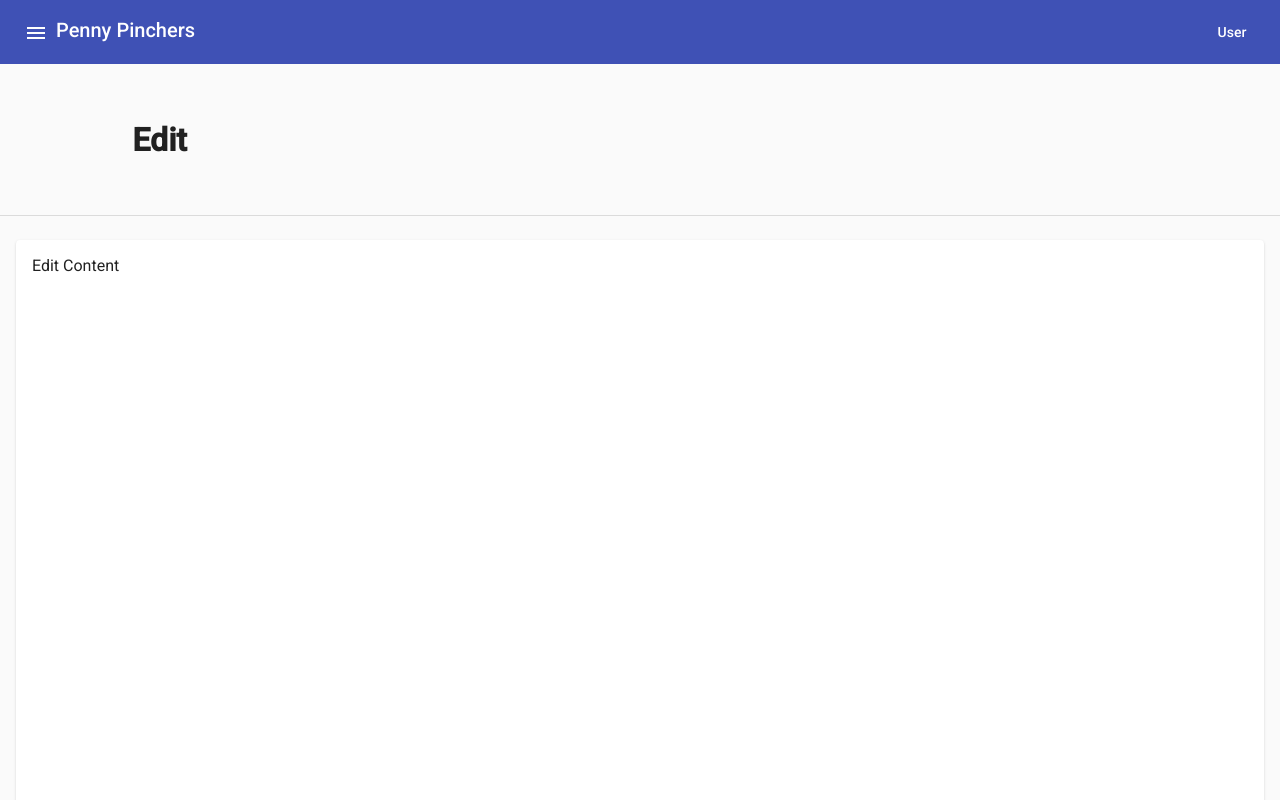
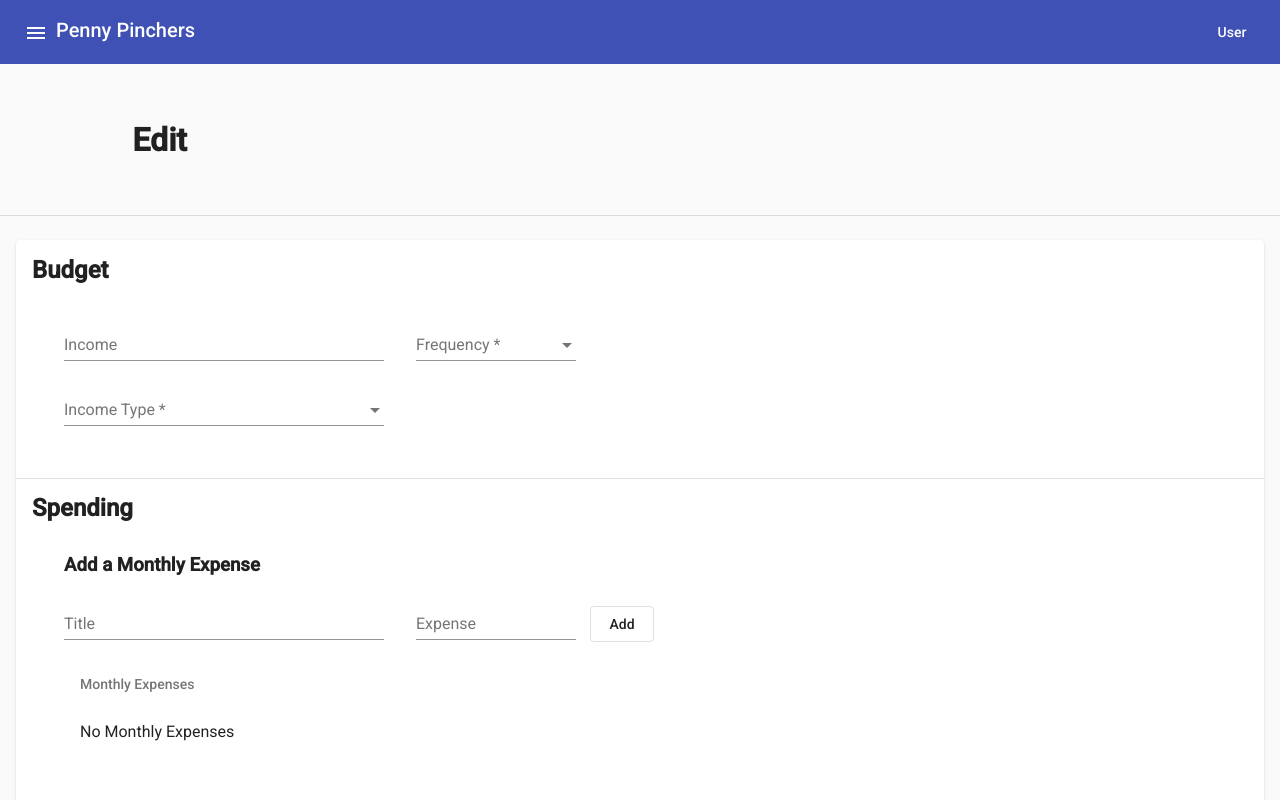
Before and after one commit to anngo14/PennyPinchers, an Angular app: page /edit in a window 1280 px wide. Built offline with nearby package versions, Linux system fonts and the light colour scheme.

Commit message:
added edit information content

```diff
--- a/src/app/app.module.ts
+++ b/src/app/app.module.ts
@@ -17,6 +17,7 @@ import {MatSelectModule} from '@angular/material/select';
 import {MatDividerModule} from '@angular/material/divider';
 import {MatTabsModule} from '@angular/material/tabs';
 import {MatProgressBarModule} from '@angular/material/progress-bar';
+import {MatListModule} from '@angular/material/list';
 
 import { BrowserAnimationsModule } from '@angular/platform-browser/animations';
 import { RegisterComponent } from './register/register.component';
@@ -56,6 +57,7 @@ import { InitialComponent } from './initial/initial.component';
     MatDividerModule,
     MatTabsModule,
     MatProgressBarModule,
+    MatListModule,
     BrowserAnimationsModule
   ],
   providers: [],
--- a/src/app/edit/edit.component.css
+++ b/src/app/edit/edit.component.css
@@ -1,6 +1,6 @@
 .editCard{
     margin: 1em;
-    height: 50em;
+    height: 40em;
     width: 100%;
 }
 .btnContainer{
@@ -11,3 +11,20 @@
     width: 100px;
     margin: 1em;
 }
+.budgetContent{
+    margin: 2em;
+}
+.spendingContent{
+    margin: 2em;
+}
+.expenseList{
+    height: 13em;
+    width: 35em;
+    overflow-y: auto;
+}
+.formField{
+    width: 20em;
+}
+.formField2{
+    width: 10em;
+}
--- a/src/app/edit/edit.component.html
+++ b/src/app/edit/edit.component.html
@@ -6,10 +6,58 @@
     <mat-grid-tile colspan='3'></mat-grid-tile>
   </mat-grid-list>
 <mat-divider></mat-divider>
-<mat-grid-list cols='1' rowHeight='55em'>
+<mat-grid-list cols='1' rowHeight='45em'>
     <mat-grid-tile>
         <mat-card class="editCard">
-            Edit Content
+            <h2>Budget</h2>
+            <form class="budgetContent">
+                <mat-form-field class='formField'>
+                    <mat-label>Income</mat-label>
+                    <input matInput type="text" placeholder="$0.00">
+                </mat-form-field>
+                <mat-form-field class='formField2' style='margin-left: 2em'>
+                    <mat-label>Frequency</mat-label>
+                    <mat-select required>
+                        <mat-option>---</mat-option>
+                        <mat-option value='hourly'>Hourly</mat-option>
+                        <mat-option value='yearly'>Yearly</mat-option>
+                    </mat-select>
+                </mat-form-field><br>
+                <mat-form-field class='formField'>
+                    <mat-label>Income Type</mat-label>
+                    <mat-select required>
+                        <mat-option>---</mat-option>
+                        <mat-option value='part'>Part-Time</mat-option>
+                        <mat-option value='full'>Full-Time</mat-option>
+                        <mat-option value='variable'>Variable</mat-option>
+                    </mat-select>
+                </mat-form-field>
+            </form>
+            <mat-divider></mat-divider>
+            <h2 style="margin-top: 2em;">Spending</h2>
+            <form class='spendingContent'>
+                <h3 mat-subheader style='padding: 0'>Add a Monthly Expense</h3>
+                <mat-form-field class='formField'>
+                    <mat-label>Title</mat-label>
+                    <input matInput type="text">
+                </mat-form-field>
+                <mat-form-field class='formField2' style='margin-left: 2em'>
+                    <mat-label>Expense</mat-label>
+                    <input matInput type="text" placeholder="$0.00">
+                </mat-form-field>
+                <button mat-stroked-button style='margin-left: 1em'>Add</button><br>
+                <mat-list class="expenseList">
+                    <h3 mat-subheader>Monthly Expenses</h3>
+                    <mat-list-item *ngIf="empty; else normalList">
+                        <h4 mat-line>No Monthly Expenses</h4>
+                    </mat-list-item>
+                    <mat-list-item #normalList *ngFor='let expense of expenses'>
+                        <h4 mat-line>{{expense.name}}</h4>
+                        <p mat-line>{{expense.price}}</p>
+                        <mat-icon mat-list-icon>cancel</mat-icon>
+                    </mat-list-item>
+                </mat-list>
+            </form>
         </mat-card>
     </mat-grid-tile>
 </mat-grid-list>
--- a/src/app/edit/edit.component.ts
+++ b/src/app/edit/edit.component.ts
@@ -7,9 +7,14 @@ import { Component, OnInit } from '@angular/core';
 })
 export class EditComponent implements OnInit {
 
+  expenses = [];
+  empty = true;
   constructor() { }
 
   ngOnInit() {
+    if(this.expenses.length > 0){
+      this.empty = false;
+    }
   }
 
 }
```
